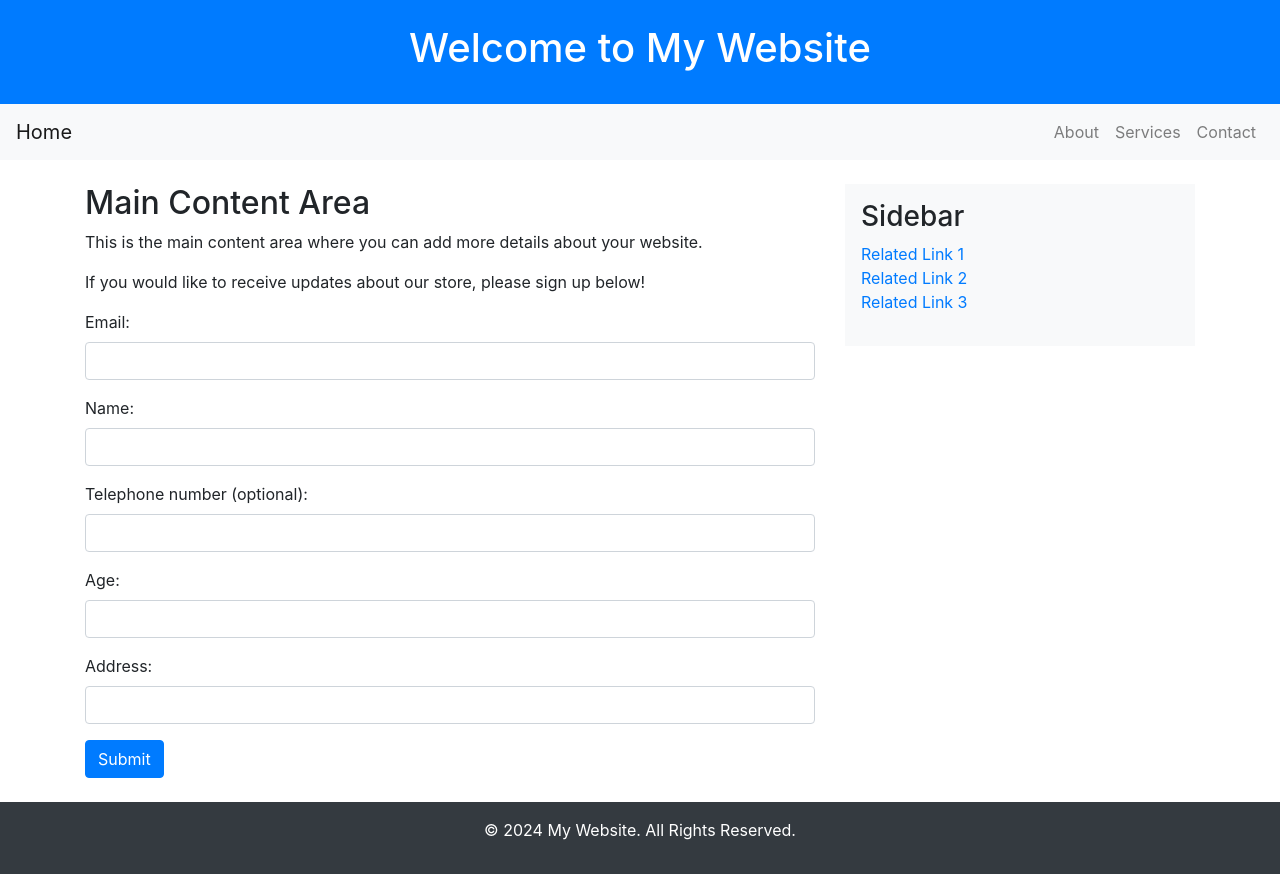
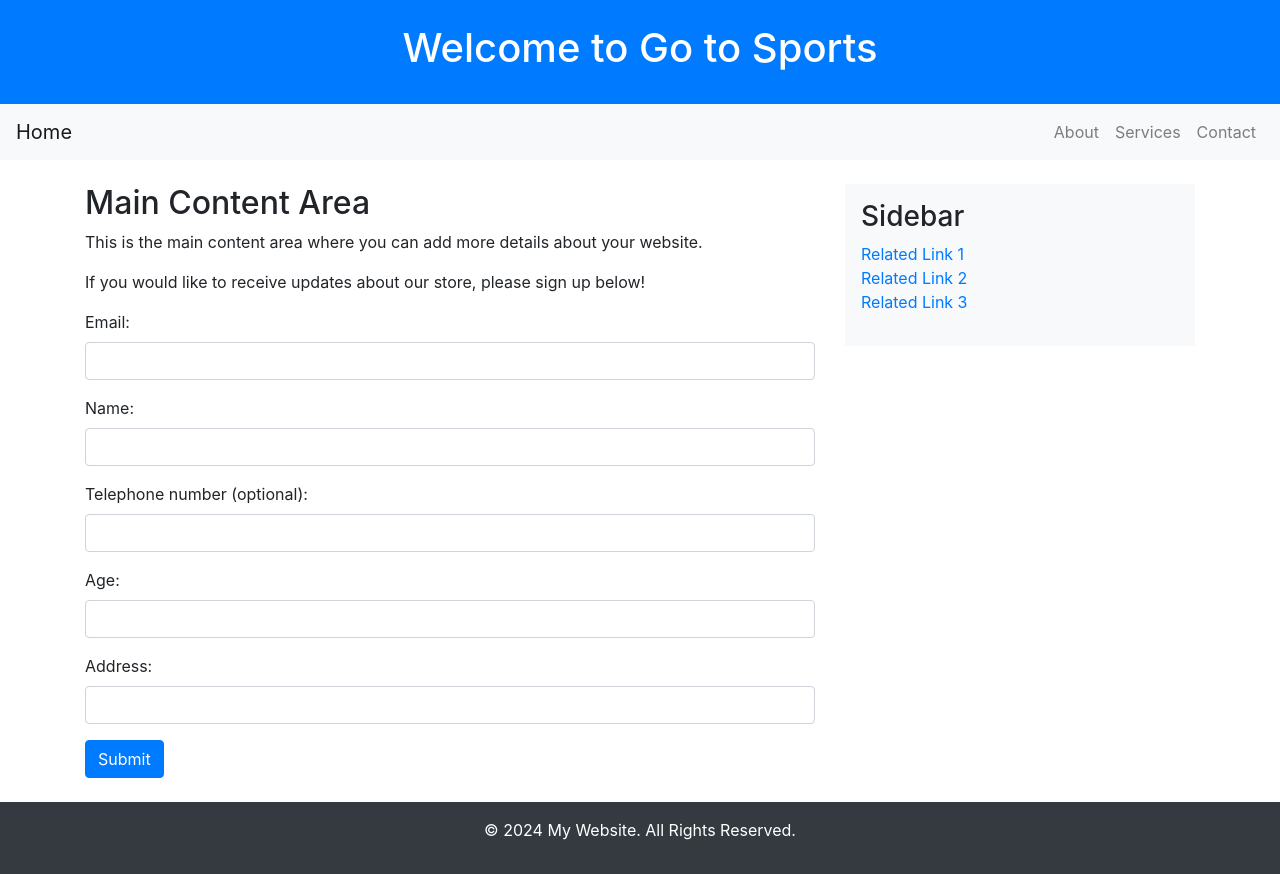
Before and after one commit to Bail0071/Website-design-, a plain HTML site: page bootstrap.html in a window 1280 px wide. Drawn offline with nearby package versions, Linux system fonts and the light colour scheme.

Commit message:
Update bootstrap.html

```diff
--- a/bootstrap.html
+++ b/bootstrap.html
@@ -3,14 +3,14 @@
 <head>
     <meta charset="UTF-8">
     <meta name="viewport" content="width=device-width, initial-scale=1.0">
-    <title>The Website</title>
+    <title>Go to Sports</title>
     <link href="https://stackpath.bootstrapcdn.com/bootstrap/4.5.2/css/bootstrap.min.css" rel="stylesheet">
     <link rel="stylesheet" href="design.css">
 </head>
 <body>
 
     <header class="bg-primary text-white text-center py-4">
-        <h1>Welcome to My Website</h1>
+        <h1>Welcome to Go to Sports</h1>
     </header>
 
     <nav class="navbar navbar-expand-lg navbar-light bg-light">
```
